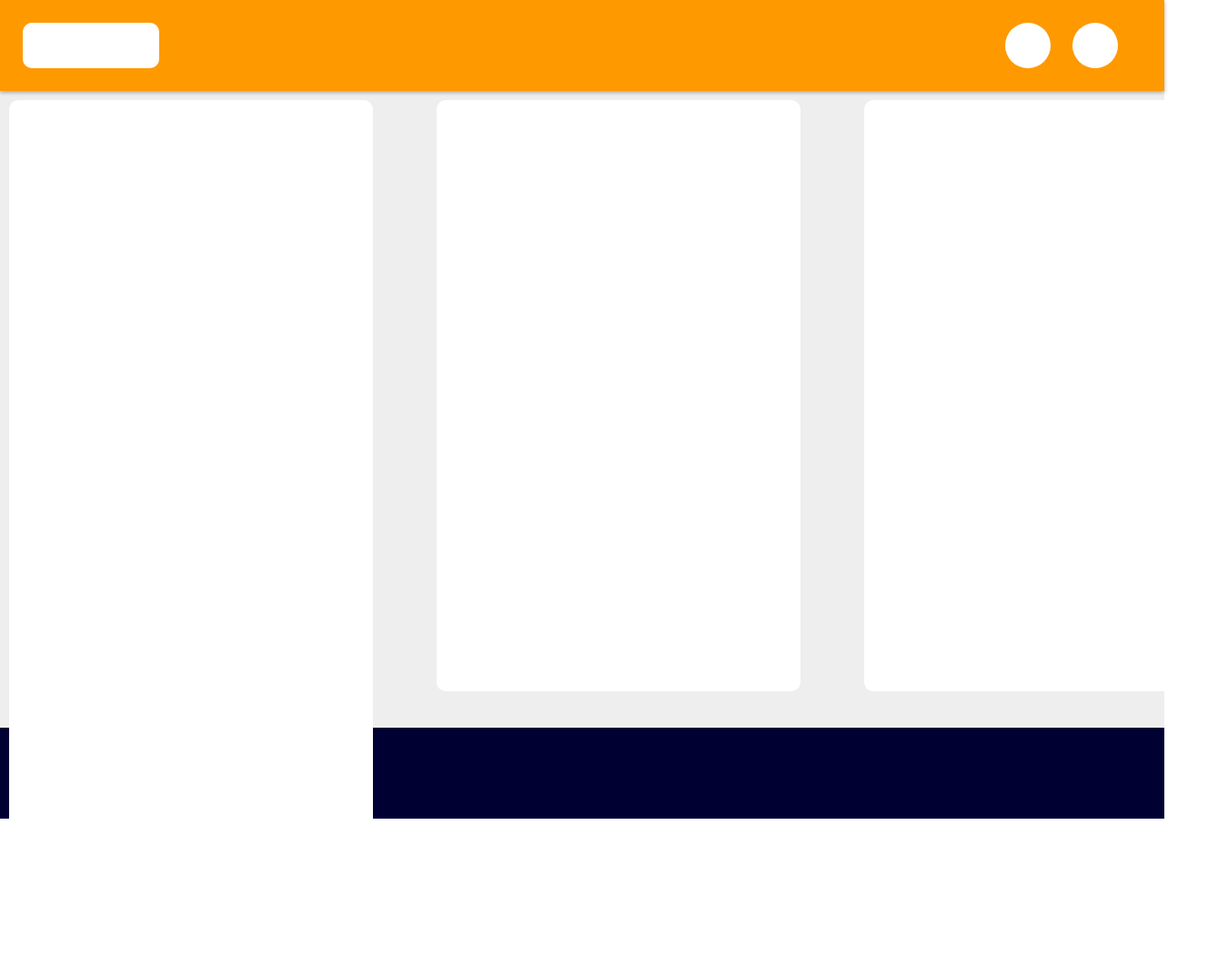
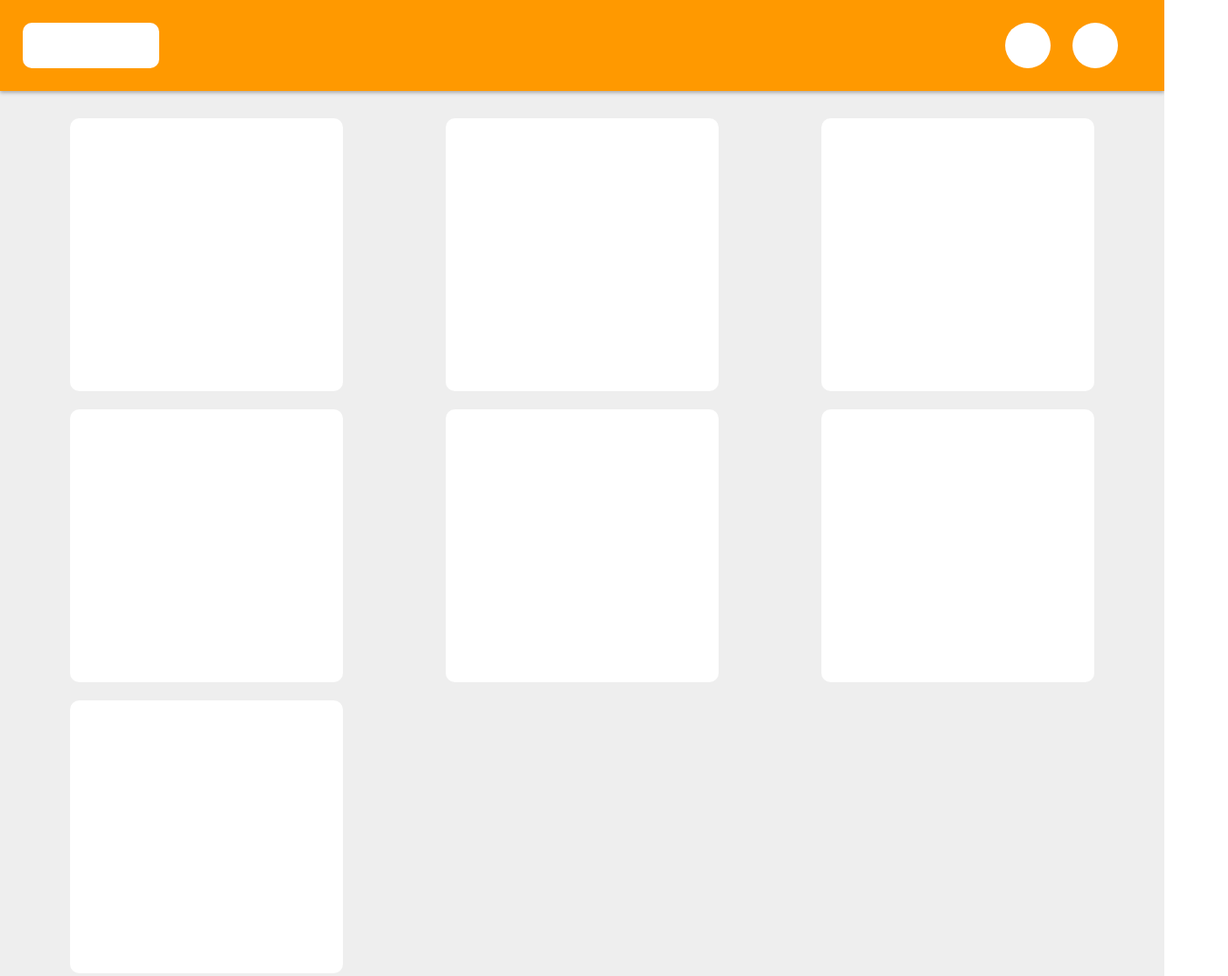
Before and after one commit to nagino-y/div-puzzle-sp, a plain HTML site: page lesson2/index.html in a window 1280 px wide. Shown: the top 1073 px of the page at 91% size, 1350 px wide, since content can reach past the window. Before the commit the page ends 1010 px from the top, so only its background shows below. Drawn offline with Linux system fonts and the light colour scheme.

Commit message:
sp-lesson2 [continue]

```diff
--- a/lesson2/style.css
+++ b/lesson2/style.css
@@ -44,20 +44,20 @@
   top: 25px;
 }
 
-main {
+.main {
   background-color: #EEEEEE;
-}
-
-.main {
   width: 100vw;
   height: auto;
 }
 
 .conteiner {
+  /* width: 100vw; */
+  /* height: auto; */
   display: grid;
-  gap: 50px;
-  grid-template-columns: 1fr 1fr 1fr;
-  grid-template-rows: 200px 200px 200px;
+  gap: 20px;
+  grid-template-columns: repeat(3 ,minmax(300px, 1fr));
+  padding: 30px;
+  /* grid-template-rows: 1fr 1fr 1fr; */
 }
 
 .content {
@@ -65,8 +65,8 @@ main {
   width: 300px;
   height: 300px;
   border-radius: 10px;
-  margin: 10px;
-  padding: 50px;
+  margin: 0 auto;
+  /* padding: 50px; */
 }
 /* .main-in {
   padding: 10px;
```
